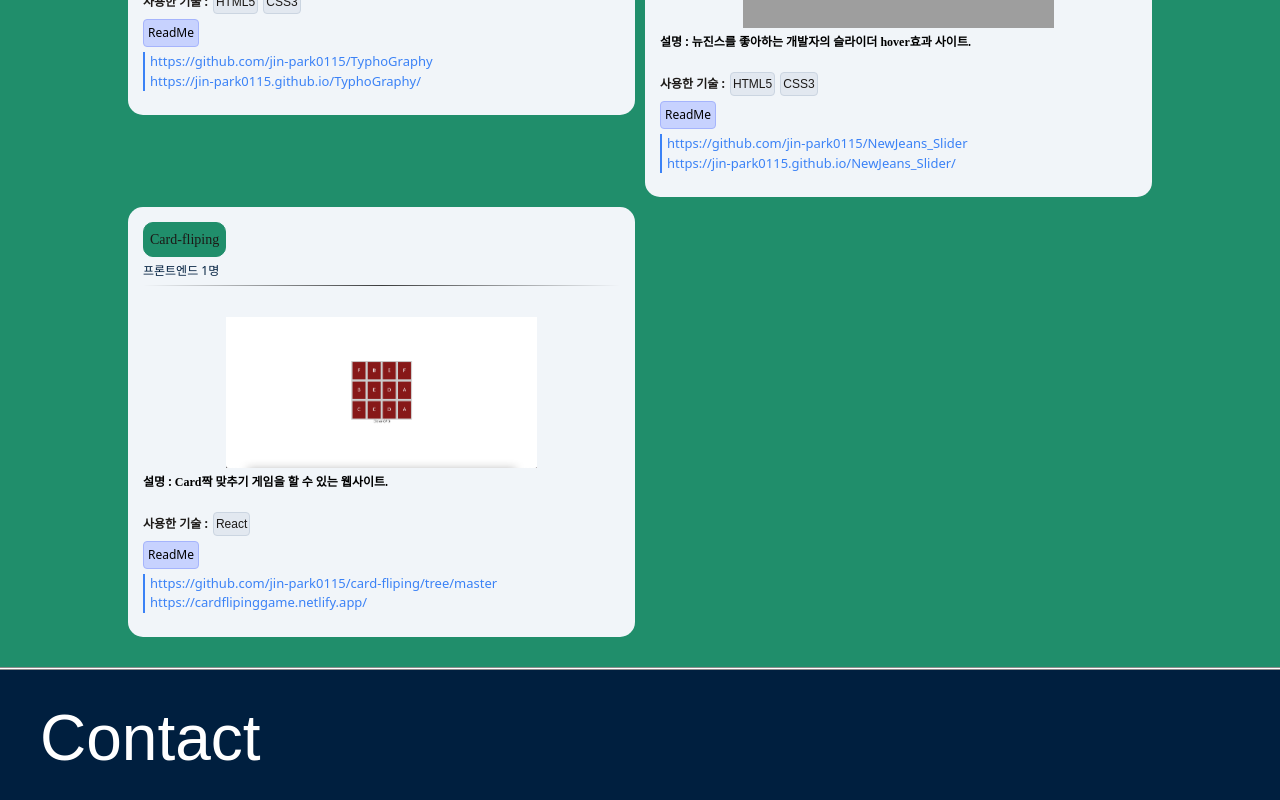
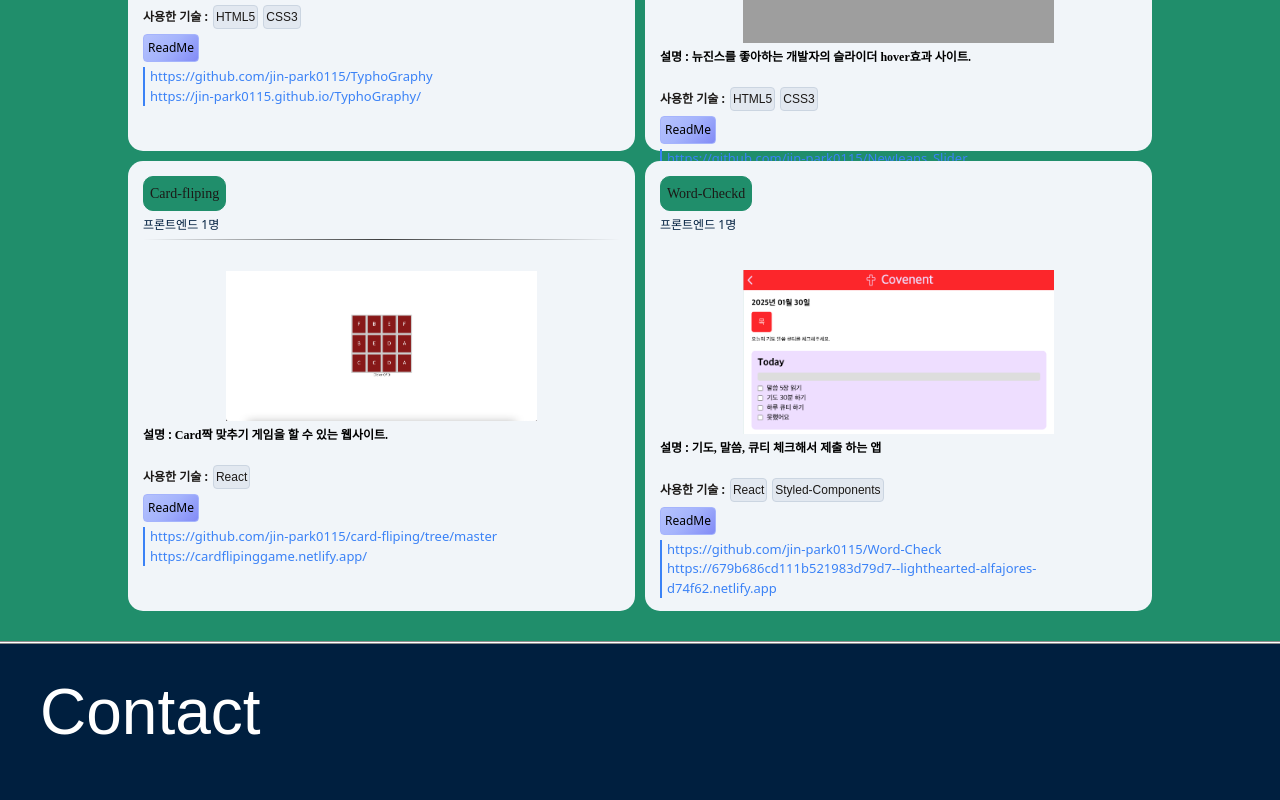
Before and after one commit to jin-park0115/24newportfolio, a React (Vite) app: page / in a window 1280 px wide. Shown: the part 5084-5884 px from the top of the page. Built offline with nearby package versions, Linux system fonts and the light colour scheme; grey boxes are pictures that could not be loaded; a web font is replaced by a local one.

Commit message:
디자인 수정 + 새로운 프로젝트 추가

```diff
--- a/src/components/BoxContent.jsx
+++ b/src/components/BoxContent.jsx
@@ -1,6 +1,7 @@
 import { useState } from "react";
 import { Link } from "react-router-dom";
 import styled from "styled-components";
+import { keyframes } from "styled-components";
 import Modal from "./Modal";
 
 const BoxContent = ({
@@ -23,7 +24,7 @@ const BoxContent = ({
   return (
     <>
       <div className="bg-slate-100  rounded-[15px] ">
-        <div className="p-[15px] flex flex-col gap-[5px] pb-[24px]">
+        <div className="p-[15px] flex flex-col gap-[5px] pb-[24px] mobileS:h-[450px] laptopL:h-[530px] desktop:h-[650px]">
           <div className="flex items-center">
             <p className="border border-primary p-[10px] bg-primary rounded-[10px] text-stone-900 font-jejumyeongjo text-[12px] tablet:text-[12px] laptop:text-[14px] laptopL:text-[16px] p-[6px] desktop:text-[22px]">
               {name}
@@ -41,7 +42,7 @@ const BoxContent = ({
             </p>
           </div>
           <div className="flex flex-col items-center">
-            <div className="w-[70%] hover:blur-sm transition ease-in-out delay-200 cursor-pointer laptop:w-[65%] desktop:w-[70%]">
+            <div className="w-[70%] h-[290px]  hover:blur-sm transition ease-in-out delay-200 cursor-pointer laptop:w-[65%] desktop:w-[70%] mobileL: h-[auto]">
               <img src={img} alt="썸네일" />
             </div>
           </div>
@@ -102,6 +103,22 @@ const Line = styled.div`
   );
 `;
 
+const gradientAnimation = keyframes`
+  0% { background-position: 0% 50% }
+  50%{ background-position: 100% 50% }
+  100%{ background-position: 0% 50% }
+`;
+
 const Read = styled.div`
   display: flex;
+
+  div {
+    background: linear-gradient(-45deg, #6366f1, #a5b4fc, #c7d2fe, #818cf8);
+    background-size: 300% 300%;
+    animation: ${gradientAnimation} 3s ease infinite;
+    transition: transform 0.2s ease-in-out;
+    &:hover {
+      transform: scale(1.05);
+    }
+  }
 `;
--- a/src/data.json
+++ b/src/data.json
@@ -2,7 +2,6 @@
   {
     "id": 1,
     "name": "Trip-Talk",
-    "image": "./assets/트립토크.jpeg",
     "skill": ["React", "TypeScript", "Axios", "Redux", "Styled-Components"],
     "period": "2023.09.13 - 2023.10.26",
     "team": "프론트엔드 3명 백엔드 3명",
@@ -27,7 +26,6 @@
   {
     "id": 2,
     "name": "Film",
-    "image": "./assets/트립토크.jpeg",
     "skill": ["React", "Axios", "Firebase", "Styled-Components", "Redux"],
     "period": "2023.07.31 - 2023.08.25",
     "team": "프론트엔드 1명",
@@ -43,7 +41,6 @@
   {
     "id": 3,
     "name": "Cook-Recipe",
-    "image": "./assets/트립토크.jpeg",
     "skill": ["React", "Axios", "Firebase", "Styled-Components", "ContextAPI"],
     "period": "2024.10.25 - 2024.11.02",
     "team": "프론트엔드 1명",
@@ -66,7 +63,6 @@
   {
     "id": 4,
     "name": "로또 자동번호 생성기",
-    "image": "./assets/트립토크.jpeg",
     "skill": ["React", "Styled-Components"],
     "period": null,
     "team": "프론트엔드 1명",
@@ -74,7 +70,7 @@
       "https://github.com/jin-park0115/Lotto",
       "https://earnest-narwhal-e204a3.netlify.app/"
     ],
-    "description": "로또 번호를 매장 자동이 싫은 사람들을 위한 웹사이트.",
+    "description": "로또 번호 매장의 자동이 싫은 사람들을 위한 웹사이트.",
     "did": "Random()를 이용, 중복숫자 나오지 않게함",
     "contribution": "5/5",
     "technology": ["React", "Styled-Components"]
@@ -82,7 +78,6 @@
   {
     "id": 5,
     "name": "TyphoGraphy",
-    "image": "./assets/트립토크.jpeg",
     "skill": ["HTML5", "CSS3"],
     "period": null,
     "team": "프론트엔드 1명",
@@ -98,7 +93,6 @@
   {
     "id": 6,
     "name": "Image_Slider",
-    "image": "./assets/트립토크.jpeg",
     "skill": ["HTML5", "CSS3"],
     "period": null,
     "team": "프론트엔드 1명",
@@ -114,7 +108,6 @@
   {
     "id": 7,
     "name": "Card-fliping",
-    "image": "./assets/트립토크.jpeg",
     "skill": ["React"],
     "period": null,
     "team": "프론트엔드 1명",
@@ -123,8 +116,23 @@
       "https://cardflipinggame.netlify.app/"
     ],
     "description": "Card짝 맞추기 게임을 할 수 있는 웹사이트.",
-    "did": "josn과 useState, useEffect를 이용해 카드 짝 맞추기를 할 수 있음.",
+    "did": "json과 useState, useEffect를 이용해 카드 짝 맞추기를 할 수 있음.",
     "contribution": "5/5",
     "technology": ["React"]
+  },
+  {
+    "id": 8,
+    "name": "Word-Checkd",
+    "skill": ["React", "Styled-Components"],
+    "period": null,
+    "team": "프론트엔드 1명",
+    "link": [
+      "https://github.com/jin-park0115/Word-Check",
+      "https://679b686cd111b521983d79d7--lighthearted-alfajores-d74f62.netlify.app"
+    ],
+    "description": "기도, 말씀, 큐티 체크해서 제출 하는 앱",
+    "did": "checkBox와 submit",
+    "contribution": "5/5",
+    "technology": ["React", "Styled-Components"]
   }
 ]
--- a/src/page/ProjectsPage.jsx
+++ b/src/page/ProjectsPage.jsx
@@ -7,6 +7,7 @@ import lottoImg from "../assets/lotto.png";
 import typhoImg from "../assets/typhography.png";
 import newjeansImg from "../assets/뉴진스.png";
 import cardImg from "../assets/CardFilp.png";
+import checkdImg from "../assets/말씀체크.png";
 
 import datas from "../data.json";
 import { Hr } from "./MainPage";
@@ -19,6 +20,7 @@ const ProjectsPage = () => {
     typhoImg,
     newjeansImg,
     cardImg,
+    checkdImg,
   ];
   return (
     <>
```
Also changed, not shown: src/assets/말씀체크.png (added).
